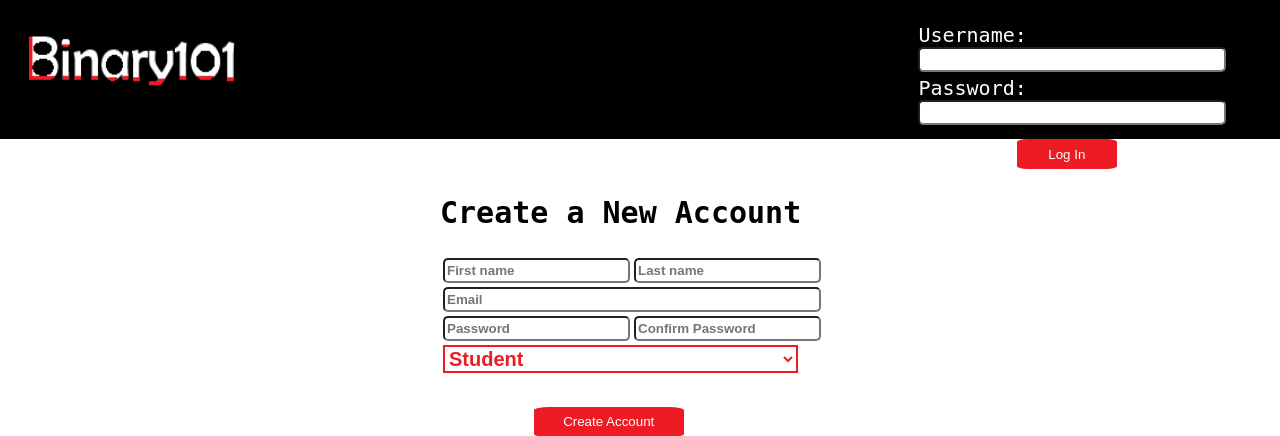
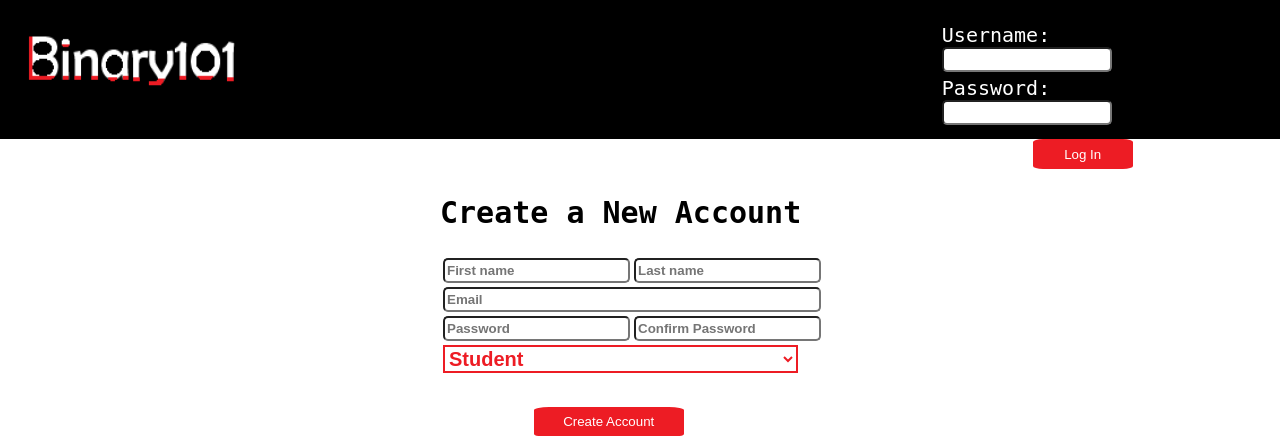
Before and after one commit to mikeyo241/Binary101, a PHP site: page /main.php in a window 1280 px wide. Shown: the top 436 px of the page. Run offline with PHP 8.4, Linux system fonts and the light colour scheme; some libraries are stand-ins or nearby versions.

Commit message:
login form fix
* re-added title for table of contents

```diff
--- a/css/style.css
+++ b/css/style.css
@@ -71,10 +71,8 @@ nav ul {
     list-style-type: none;
 }
 
-#username {
-    position: absolute;
-    top: 22px;
-    left: 890px;
+#userNameL, #passWordL {
+    width: 170px;
 }
 
 #password {
@@ -240,6 +238,7 @@ form table tr td {
     font-family: monospace;
     position: fixed;
     top: 20px;
+    width: 290px;
 }
 #loginForm table tr td {
     color: white;
--- a/main.php
+++ b/main.php
@@ -97,10 +97,10 @@ echo <<< HTML
       <form id="loginForm" action="$PHP_SELF" method="post">
         <table>
 		    <tr>
-		        <td colspan="2"><span for="lEmail">Username:</span> <input type="text" name="userNameL" id="userNameL" required>  </td>
+		        <td colspan="2"><span for="lEmail">Username:</span> <input  type="text" name="userNameL" id="userNameL" required>  </td>
 		    </tr>
 		    <tr>
-		        <td><span for="lPass">Password:</span> <input type="password" name="lPass" required> </td>
+		        <td><span for="lPass">Password:</span> <input id="passWordL" type="password" name="lPass" required> </td>
 		    <tr>
 		        <td><input type="submit" value="Log In" id="loginSubmit" name="loginSubmit" > </td>
 		    </tr>
```
